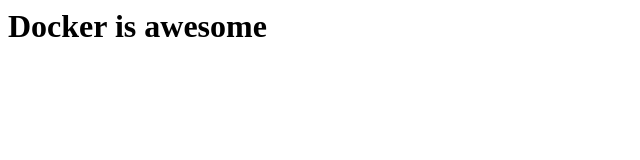
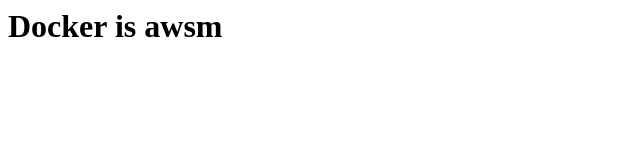
Before and after one commit to dhanushaws47-droid/dockerproject-05022026, a plain HTML site: page index.html in a window 1280 px wide. Shown: the full height of the page, 0-640 px from the left. Drawn offline with Linux system fonts and the light colour scheme.

Commit message:
test webhook

```diff
--- a/index.html
+++ b/index.html
@@ -1 +1 @@
-<h1>Docker is awesome</h1>
+<h1>Docker is awsm</h1>
```
Also changed, not shown: 2 other files.
